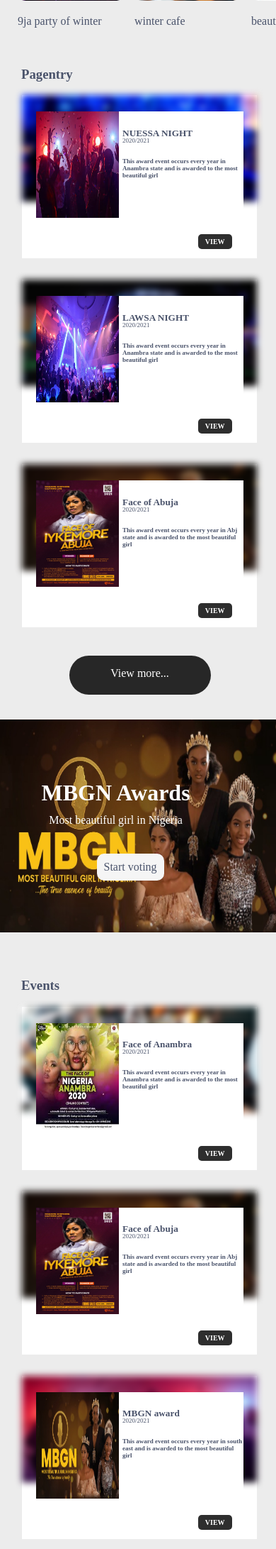
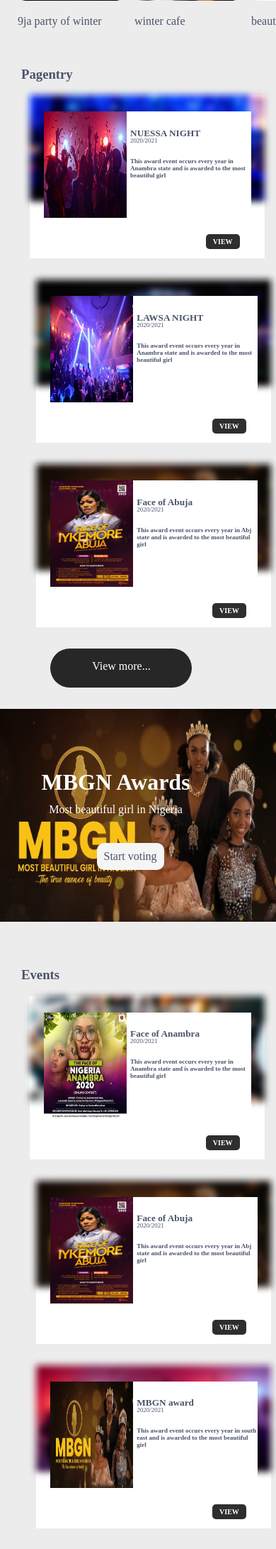
Before and after one commit to WinterDevelopers/fibble-box, a Django app: page / in a window 390 px wide. Shown: the part 941-3124 px from the top of the page at 71% size. Run offline with Django 3.2, Linux system fonts and the light colour scheme; data comes from the database, SQL or seed files in the repository.

Commit message:
adjustments

```diff
--- a/static/css/fibblebox.css
+++ b/static/css/fibblebox.css
@@ -22,20 +22,24 @@
 .content{
     margin-bottom: 30px;
     display: flex;
+    flex-wrap: wrap;
+    width: 99vw;
     flex-direction: row;
     align-content: center;
 }
-/*
-.content > div:last-child{
+
+.content > div:first-child{
     margin-left: 20px;
-    margin-right: 20px;
-}*/
+
+}
 .content-box{
     width: 350px;
     height: 270px;
     background-color: rgb(255, 255, 255);
     padding: 0px;
     position: relative;
+    margin-left: 20px;
+
 
 }
 
@@ -63,10 +67,11 @@
     background-color:rgb(39, 39, 39);
     color: white;
     height: 55px;
-    margin-top: 100px;
+    margin-top: 210px;
     text-align: center;
     border-radius: 20px;
-    margin-left: 80px; width: 200px;
+    margin-left: 8px;
+    width: 200px;
 }
 
 .event > img{
--- a/static/css/fibblebox_mobile.css
+++ b/static/css/fibblebox_mobile.css
@@ -117,11 +117,7 @@
 
 
     }
-    .content > div:last-child{
-        margin-top:10px ;
-        margin-left:25vw ;
-        margin-bottom: 5px;
-    }
+
     .content-box{
         width: 85vw;
         height: 230px;
@@ -156,10 +152,12 @@
         text-align: center;
         border-radius: 70px;
         width: 200px;
+        margin-left: 40px;
+        margin-top: 0px;
     }
 
     .content > div {
-        margin-left:8vw;
+        margin-left:7.5vw;
     }
     .head-banner{
         height: 150px;
@@ -169,6 +167,7 @@
     }
     .event-office{
         grid-template-columns: auto;
+        margin-left: 5.7vw;
         display: block;
 
     }
@@ -193,7 +192,7 @@
         flex-direction: column;
     }
     .candidate{
-        margin: 6vw 10vw;
+        margin: 6vw 8.5vw;
         height: 730px;
         width: 300px;
 
--- a/templates/candidate.html
+++ b/templates/candidate.html
@@ -57,8 +57,8 @@
     </div>
 </div>
 <div style="display: flex; flex-direction: row;" >
-    <div id="candidate-share" class="candidate-share"><img src="{% static 'logos/share-solid.png' %}" alt="share-icon" ></div>
-    <div id="candidate-share-icon" class="no-display">dddddd</div>
+    <div id="candidate-share" class="candidate-share"><img src="{% static 'logos/share-solidh.png' %}" alt="share-icon" ></div>
+    <div id="candidate-share-icon" class="no-display">other links</div>
 </div>
 
 
--- a/templates/event.html
+++ b/templates/event.html
@@ -20,7 +20,6 @@
     {% for cap in candidate %}
 
     {% if cap.office_name == candy.office_name %}
-
 
     <div>
         <div class="img-box" style="background: url('{{cap.background_image_URL}}'); filter: blur(5px); -webkit-filter: blur(5px);" alt="back-img">
--- a/templates/index.html
+++ b/templates/index.html
@@ -91,16 +91,16 @@
 
     </div>
 </div>
-<div id="content" class="content">
+<div id="content">
     <h3 style="margin-left: 30px;" id="pagentry">Pagentry</h3>
-
+    <div class="content">
         {% for event in events %}
         <div>
             <div  class="content-box">
-                <img src="{{event.eventBanner}}" alt="Awards" width="70vw" height="150" style="filter: blur(5px); -webkit-filter: blur(5px); background-size: cover;">
+                <img src="{{event.eventBanner}}" alt="Awards" width="350px" height="150" style="filter: blur(5px); -webkit-filter: blur(5px); background-size: cover;">
                 <div class="content-box-info">
                     <div>
-                        <img src="{{event.eventImage}}" alt="" >
+                        <img src="{{event.eventImage}}" alt="" width="150px" height="180px">
                     </div>
                     <div class="content-box-info-text">
                         <h5>{{event.name}}</h5>
@@ -138,9 +138,8 @@
 
         </div>
 
-    <div class="content-viewmore"> <p>View more...</p></div>
-
-
+        <div style="display: grid;"><div class="content-viewmore" onclick="view_button_func()"> <p>View more...</p></div></div>
+    </div>
 </div>
 <div class="ads1">
     <img src="{% static 'images/mbgn.jpg' %}" alt="advertisment" width="100%" height="300px">
@@ -220,7 +219,7 @@
         </div>
         <div class="content-viewmore"> <p>View more...</p></div>
     </div>
-
+    <hr>
 </div>
 <div id="content">
     <h3 style="margin-left: 30px;" id="comperism">Comperism</h3>
```
